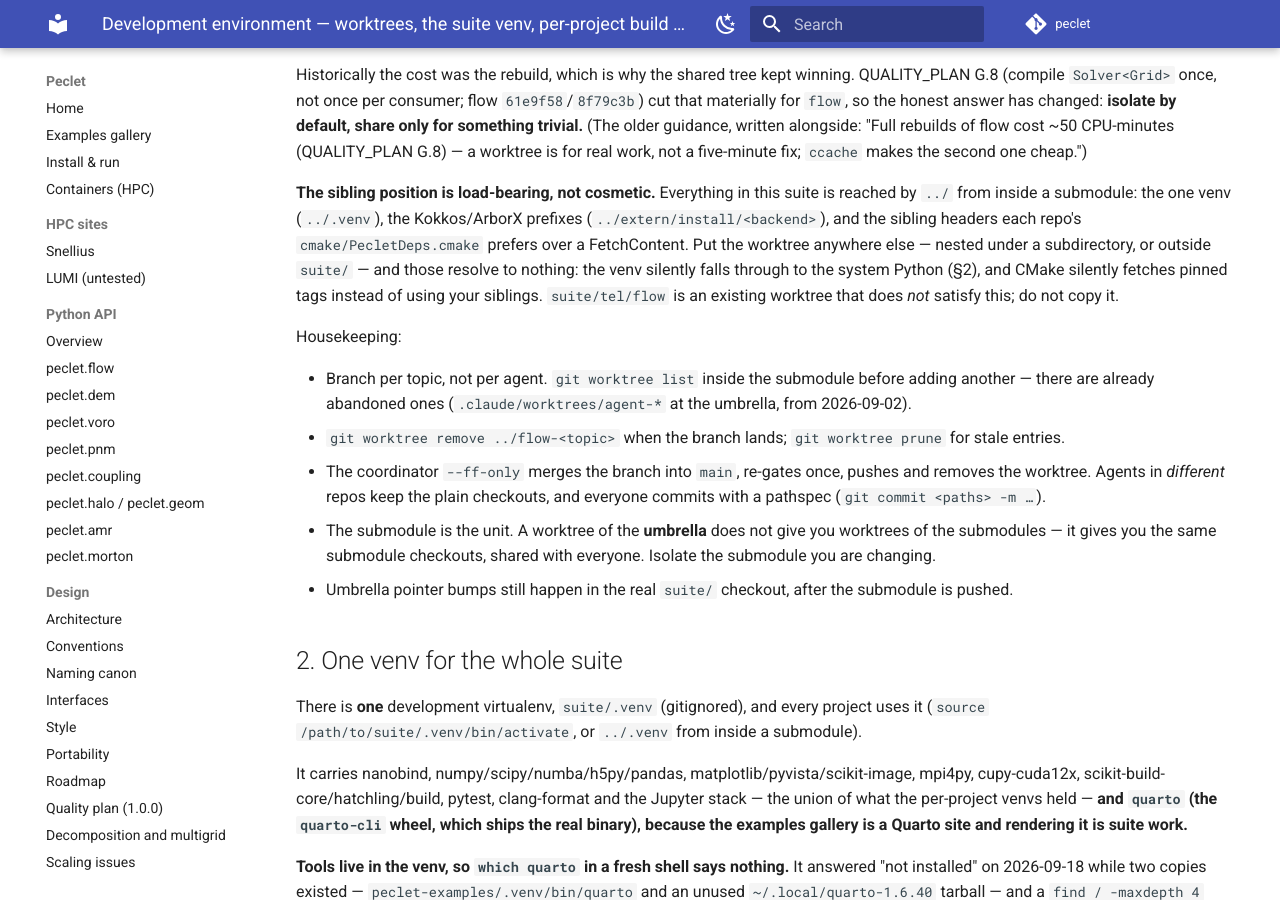
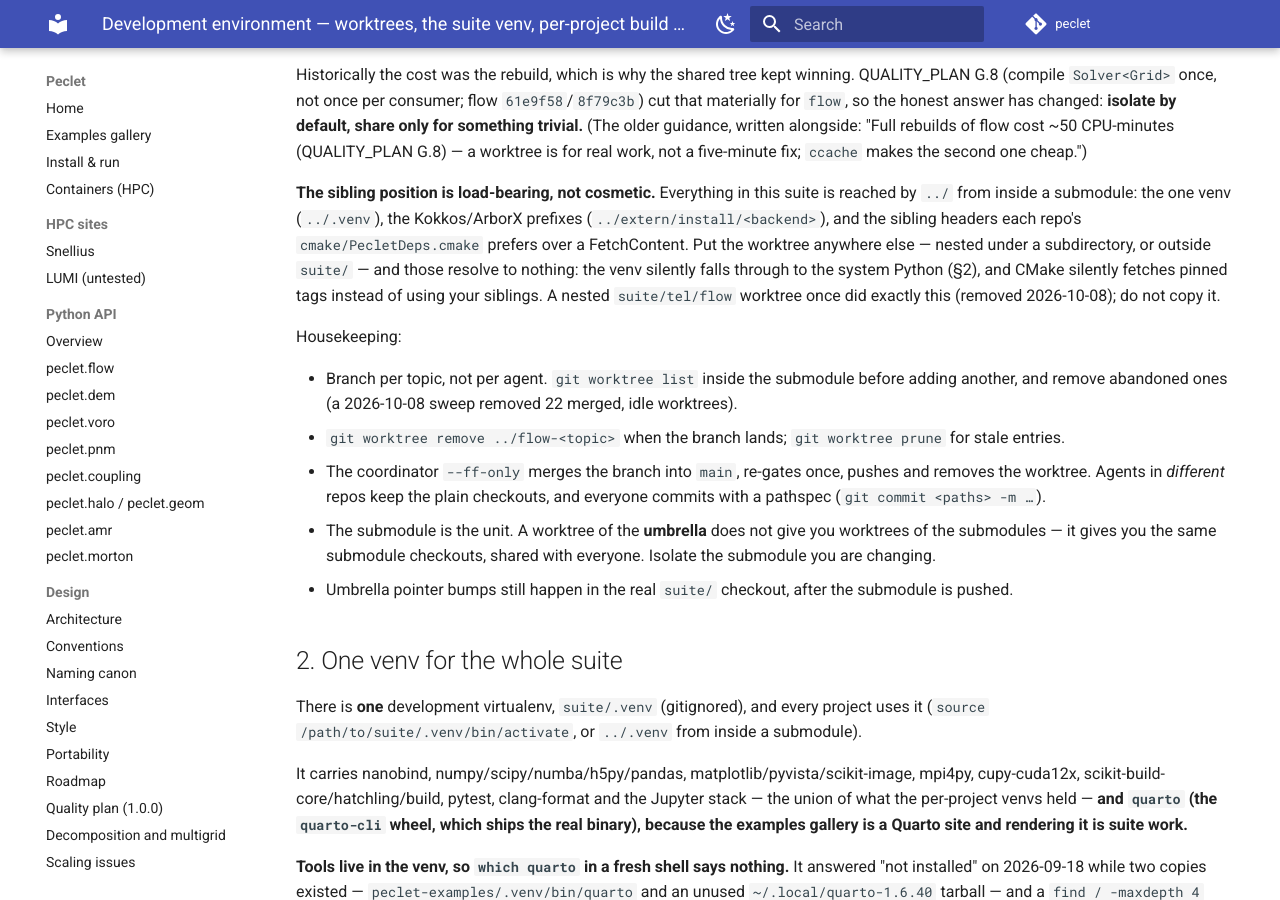
Before and after one commit to computational-chemical-engineering/peclet, an MkDocs documentation site: the page built from docs/DEVELOPMENT.md, in a window 1280 px wide and 900 px high, scrolled down 471 px. Built offline with MkDocs 1.6.1 and Material for MkDocs 9.7.7, drawn with Linux system fonts in a browser that asks for light colours; comment, search, counter and statistics services are not loaded.

Commit message:
clean-up: worktree mentions after the 2026-10-08 sweep; archived RELEASE_PREP pointers (CHANGELOG, wheel-probe); bump flow afbc8b6 (Quality green again: scalar sources formatted, 3.10-valid f-strings)
Co-Authored-By: Claude Opus 5.5 <noreply@anthropic.com>
Claude-Session: https://claude.ai/code/session_015QpPnsBBerqDqDp75CJSeY

```diff
--- a/docs/DEVELOPMENT.md
+++ b/docs/DEVELOPMENT.md
@@ -26,13 +26,13 @@ from inside a submodule: the one venv (`../.venv`), the Kokkos/ArborX prefixes
 (`../extern/install/<backend>`), and the sibling headers each repo's `cmake/PecletDeps.cmake` prefers
 over a FetchContent. Put the worktree anywhere else — nested under a subdirectory, or outside
 `suite/` — and those resolve to nothing: the venv silently falls through to the system Python (§2),
-and CMake silently fetches pinned tags instead of using your siblings. `suite/tel/flow` is an
-existing worktree that does *not* satisfy this; do not copy it.
+and CMake silently fetches pinned tags instead of using your siblings. A nested `suite/tel/flow`
+worktree once did exactly this (removed 2026-10-08); do not copy it.
 
 Housekeeping:
 
-- Branch per topic, not per agent. `git worktree list` inside the submodule before adding another —
-  there are already abandoned ones (`.claude/worktrees/agent-*` at the umbrella, from 2026-09-02).
+- Branch per topic, not per agent. `git worktree list` inside the submodule before adding another,
+  and remove abandoned ones (a 2026-10-08 sweep removed 22 merged, idle worktrees).
 - `git worktree remove ../flow-<topic>` when the branch lands; `git worktree prune` for stale entries.
 - The coordinator `--ff-only` merges the branch into `main`, re-gates once, pushes and removes the
   worktree. Agents in *different* repos keep the plain checkouts, and everyone commits with a
```
Also changed, not shown: CHANGELOG.md (+1 -1 lines), CLAUDE.md (+2 -2 lines), 1 other file.
